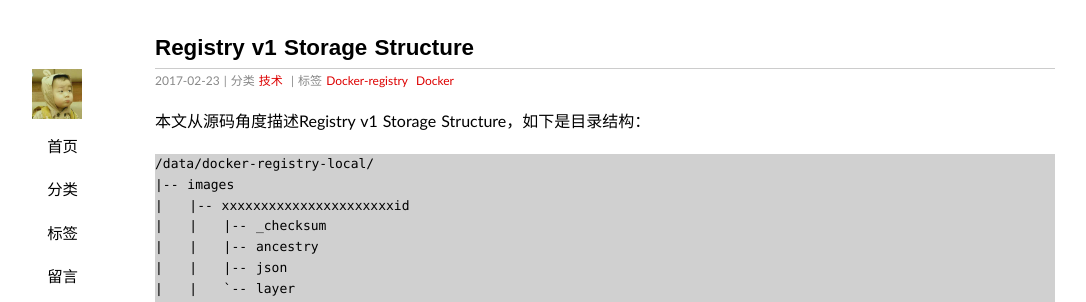
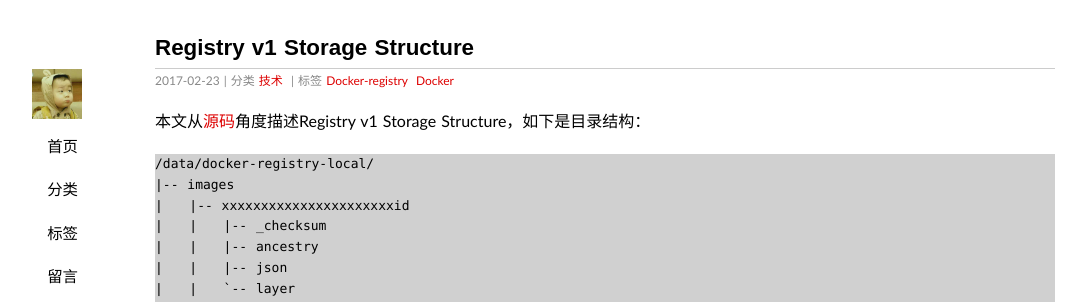
Before and after one commit to duyanghao/duyanghao.github.io, a Jekyll site: the page built from _posts/2017-2-23-registry_v1_storage_structure.md, in a window 1280 px wide and 900 px high. Shown: the top 302 px of the window, without its empty margins (35-1121 px from the left). Built offline with Jekyll 4.4.1, drawn with Linux system fonts in a browser that asks for light colours; some web fonts are replaced; comment, search, counter and statistics services are not loaded; part of the change alters nothing that is shown.

````diff
--- a/_posts/2017-2-23-registry_v1_storage_structure.md
+++ b/_posts/2017-2-23-registry_v1_storage_structure.md
@@ -7,7 +7,7 @@ tags: Docker-registry Docker
 excerpt: Registry v1 Storage Structure……
 ---
 
-本文从源码角度描述Registry v1 Storage Structure，如下是目录结构：
+本文从[源码](https://github.com/docker/docker-registry)角度描述Registry v1 Storage Structure，如下是目录结构：
 
 ```
 /data/docker-registry-local/
````
